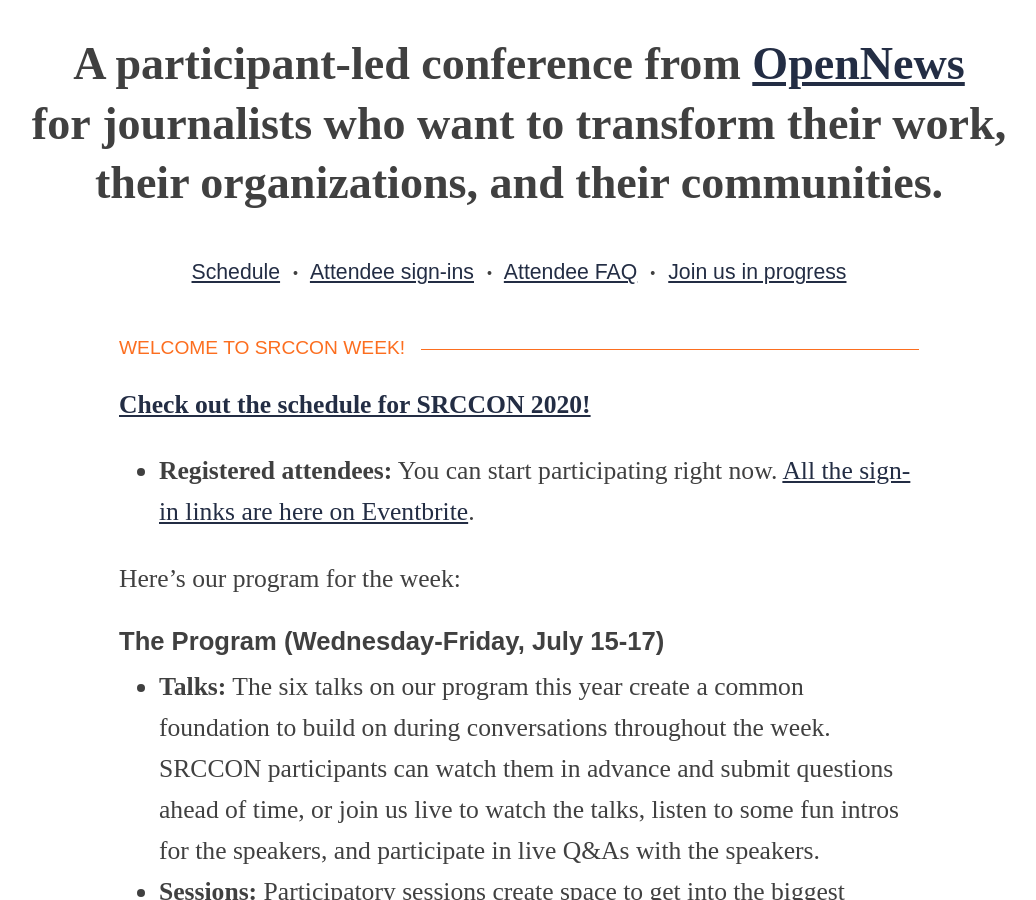
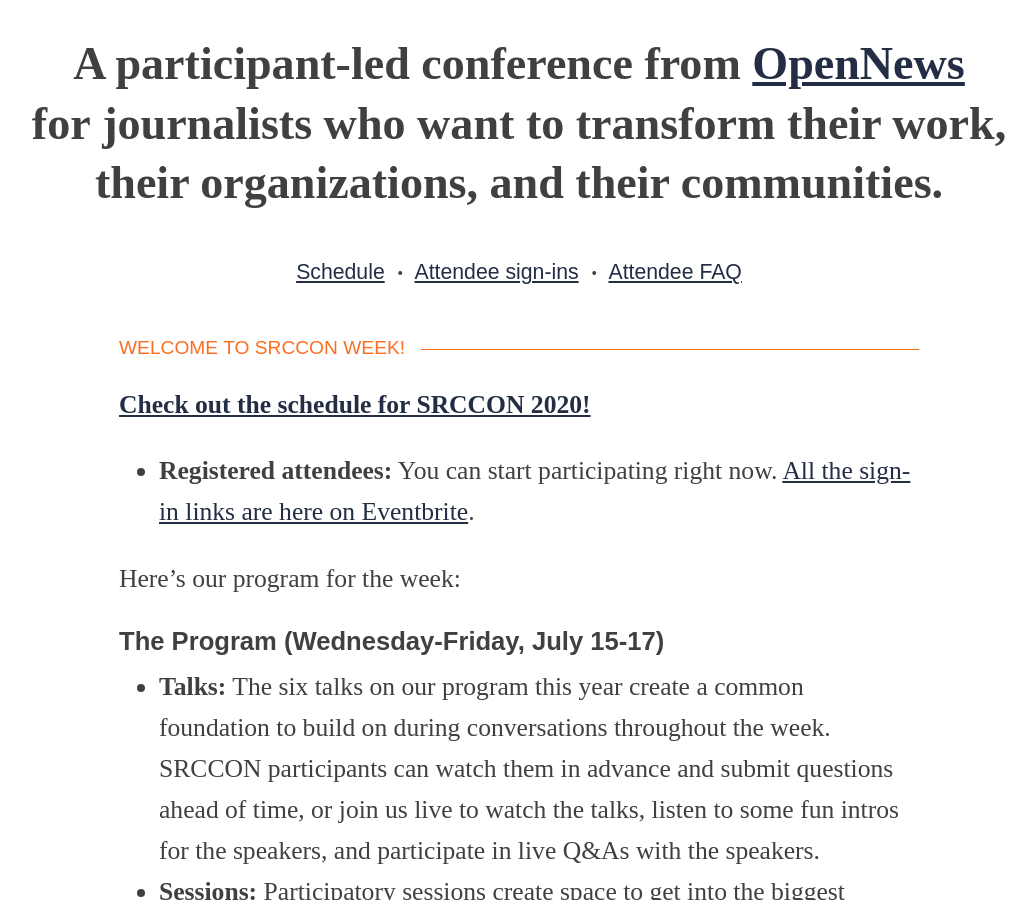
Before and after one commit to OpenNews/srccon-2020, a Jekyll site: the page built from homepage.md, in a window 1280 px wide and 900 px high, scrolled down 413 px. Shown: the whole window, without its empty margins (121-1157 px from the left). Built offline with Jekyll 4.4.1, drawn with Linux system fonts in a browser that asks for light colours; some web fonts are replaced; our own code applies the rules of GitHub Pages for plain Markdown files.

Commit message:
CFP close

```diff
--- a/_layouts/simple_layout.html
+++ b/_layouts/simple_layout.html
@@ -50,12 +50,12 @@
                 <a href="/signin">Attendee sign-ins</a>
                 <span class="line-splitter">&bull;</span>
                 <a href="/attendee-faq">Attendee FAQ</a>
-                <span class="line-splitter">&bull;</span>
+                <!--<span class="line-splitter">&bull;</span>
                 <a href="/participation/form/">Join us in progress</a>
                 {% if page.cta_button_text %}
                 <a href="{{ page.cta_button_link }}" class="button">{{ page.cta_button_text }}</a>
                 {% else %}
-                <!--<span class="line-splitter">&bull;</span>
+                <span class="line-splitter">&bull;</span>
                 Support our work: <a href="/sponsors">Sponsor SRCCON</a> / <a href="https://opennews.org/donate">Donate</a>-->
                 {% endif %}
             </div>
```
